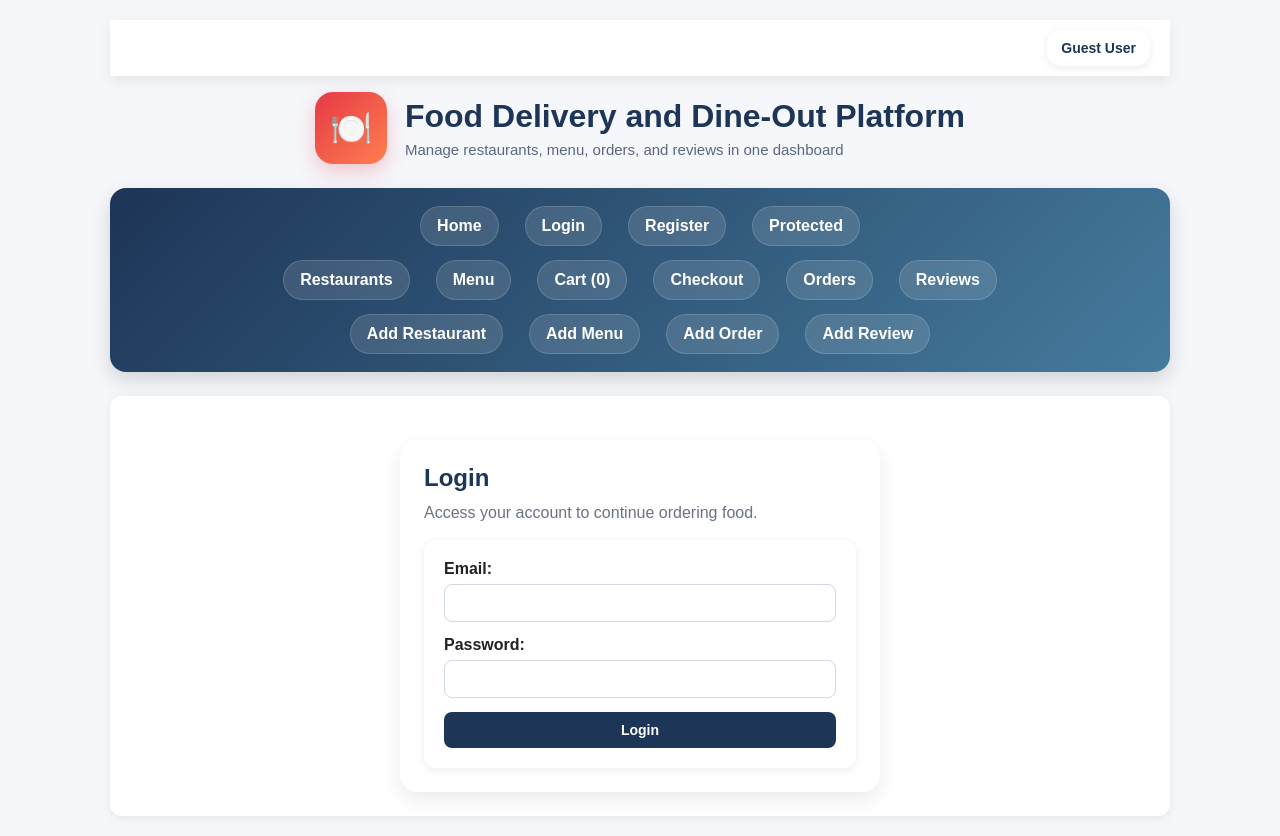
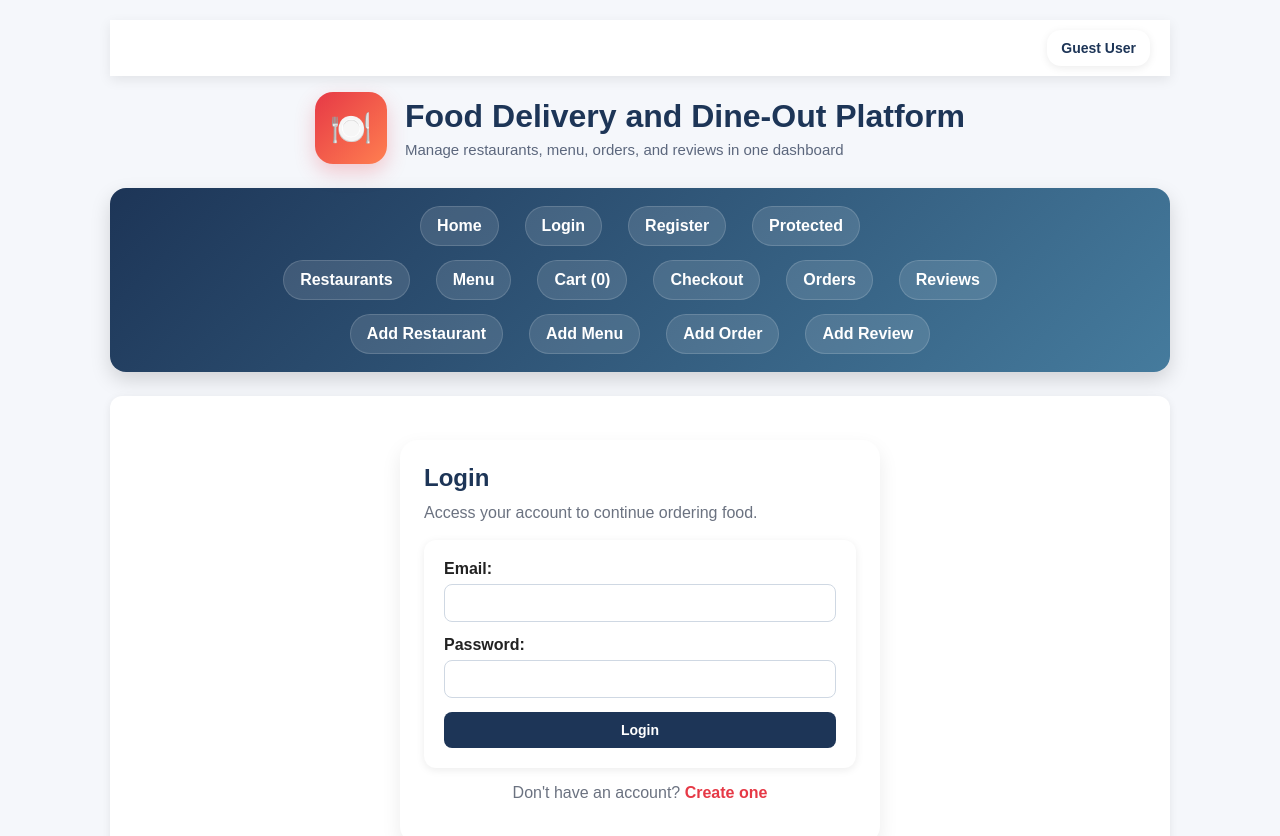
Before and after one commit to TheekshanaKandhi/Integrated-Food-Hospitality-Platform, a React app in the folder frontend/: page /login in a window 1280 px wide. Shown: the top 836 px of the page. Built offline with nearby package versions, Linux system fonts and the light colour scheme; the HTML template or start-up script is replaced by a standard one.

Commit message:
Added auth page switch links for login and register

```diff
--- a/frontend/src/App.css
+++ b/frontend/src/App.css
@@ -947,3 +947,18 @@ p {
   margin-bottom: 18px;
   color: #6b7280;
 }
+.auth-switch-text {
+  margin-top: 16px;
+  text-align: center;
+  color: #6b7280;
+}
+
+.auth-switch-text a {
+  color: #e63946;
+  font-weight: 600;
+  text-decoration: none;
+}
+
+.auth-switch-text a:hover {
+  text-decoration: underline;
+}
--- a/frontend/src/pages/Login.jsx
+++ b/frontend/src/pages/Login.jsx
@@ -64,6 +64,9 @@ function Login() {
             {message}
           </p>
         )}
+        <p className="auth-switch-text">
+  Don&apos;t have an account? <a href="/register">Create one</a>
+</p>
       </div>
     </div>
   );
--- a/frontend/src/pages/Register.jsx
+++ b/frontend/src/pages/Register.jsx
@@ -73,6 +73,9 @@ function Register() {
             {message}
           </p>
         )}
+        <p className="auth-switch-text">
+  Don&apos;t have an account? <a href="/register">Create one</a>
+</p>
       </div>
     </div>
   );
```
